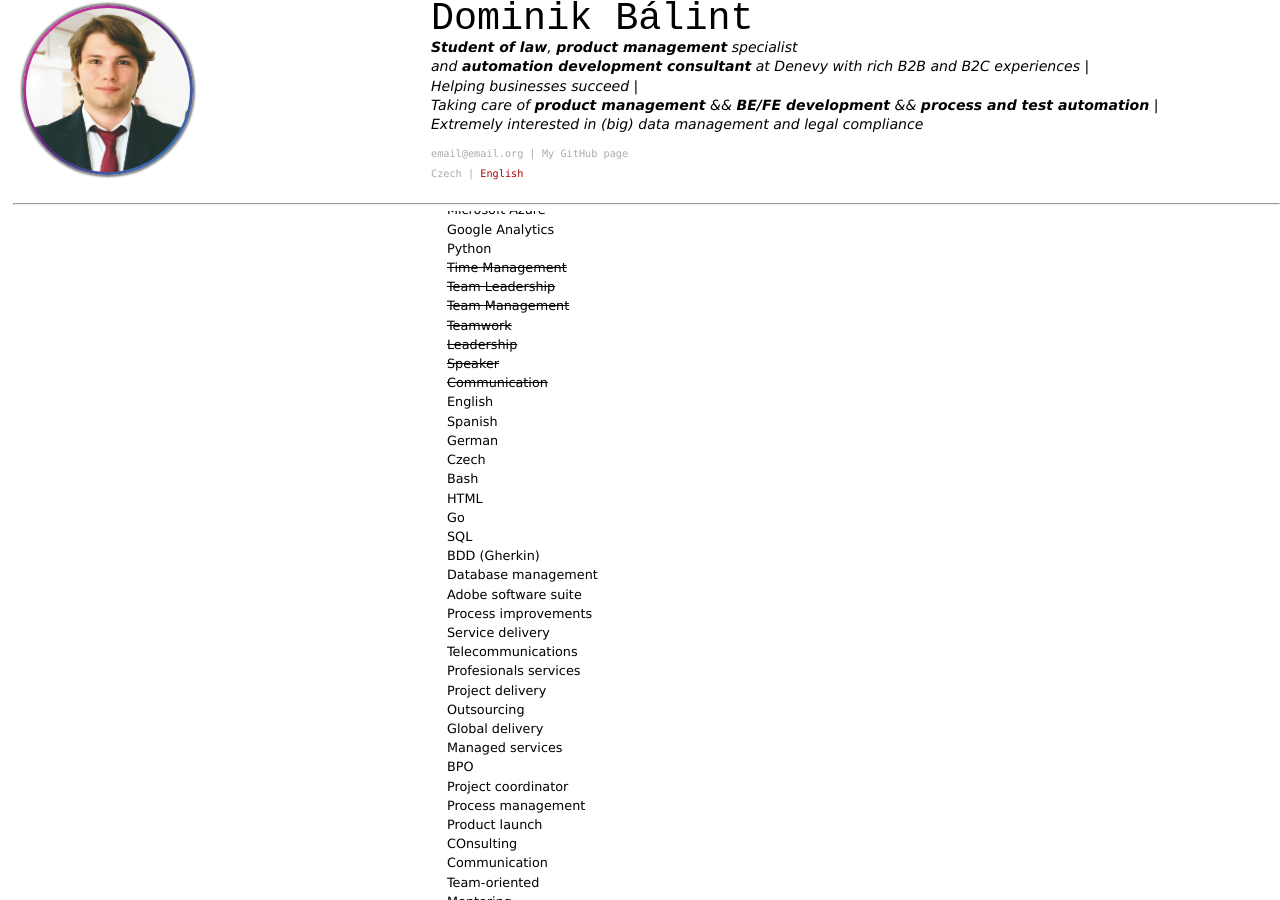
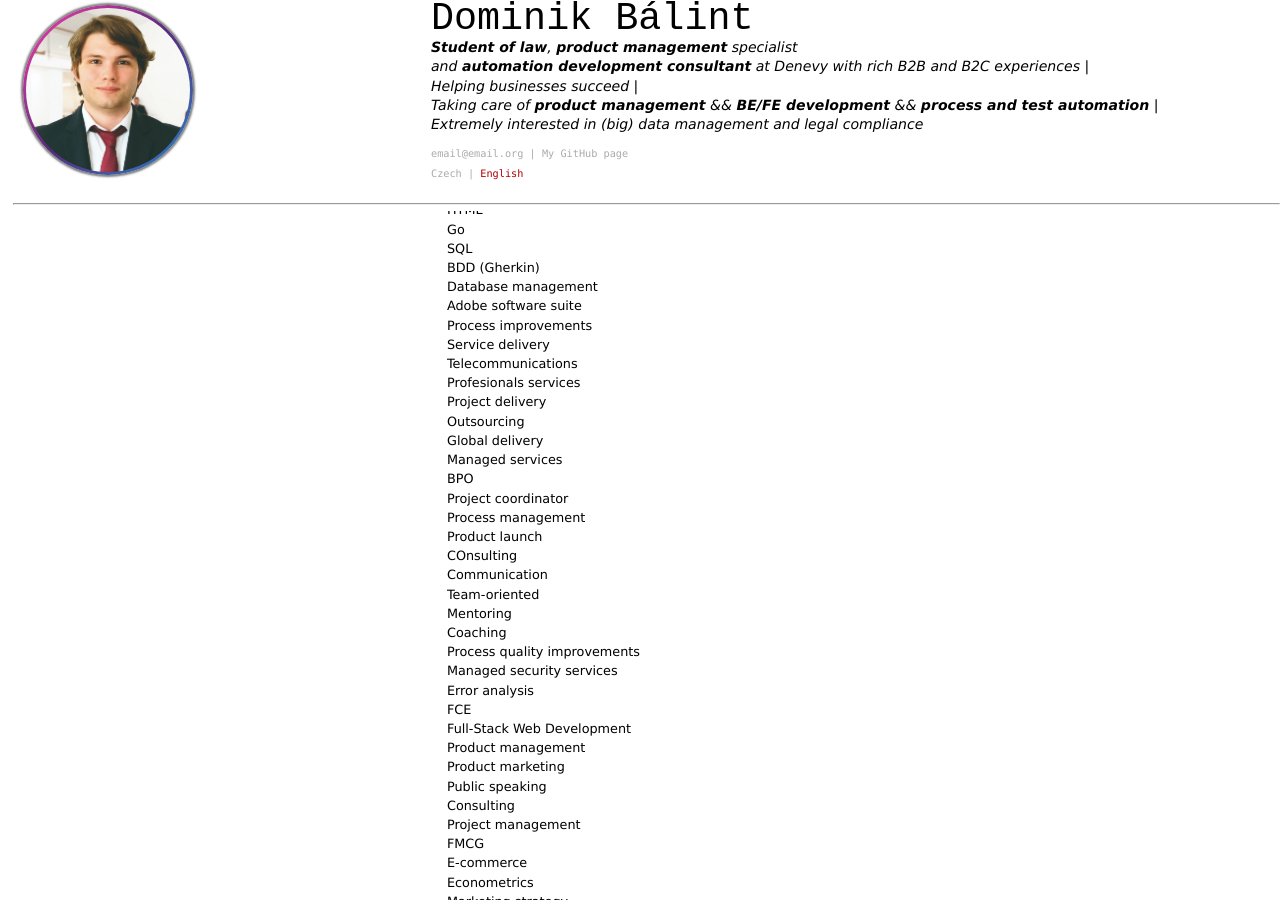
Before and after one commit to Dominik-97/curriculum-vitae, a Jekyll site: the page built from index.md, in a window 1280 px wide and 900 px high, scrolled down 5592 px. Built offline with Jekyll 4.4.1, drawn with Linux system fonts in a browser that asks for light colours.

Commit message:
Clearing others.

```diff
--- a/index.md
+++ b/index.md
@@ -314,17 +310,6 @@ Listed below are my hard skills, my technical knowledge (Tools & Technologies &
   - Microsoft Azure
   - Google Analytics
   - Python
-  - ~~Time Management~~
-  - ~~Team Leadership~~
-  - ~~Team Management~~
-  - ~~Teamwork~~
-  - ~~Leadership~~
-  - ~~Speaker~~
-  - ~~Communication~~
-  - English
-  - Spanish
-  - German
-  - Czech
   - Bash
   - HTML
   - Go
```
Also changed, not shown: other parts of index.md (+0 -4 lines).
